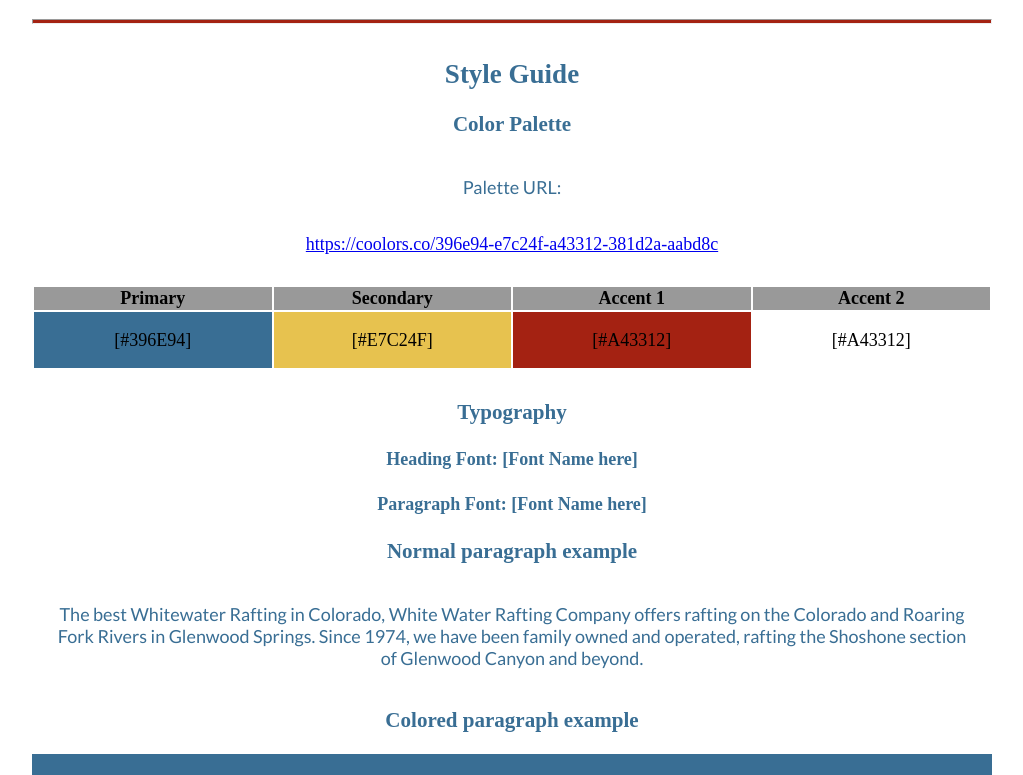
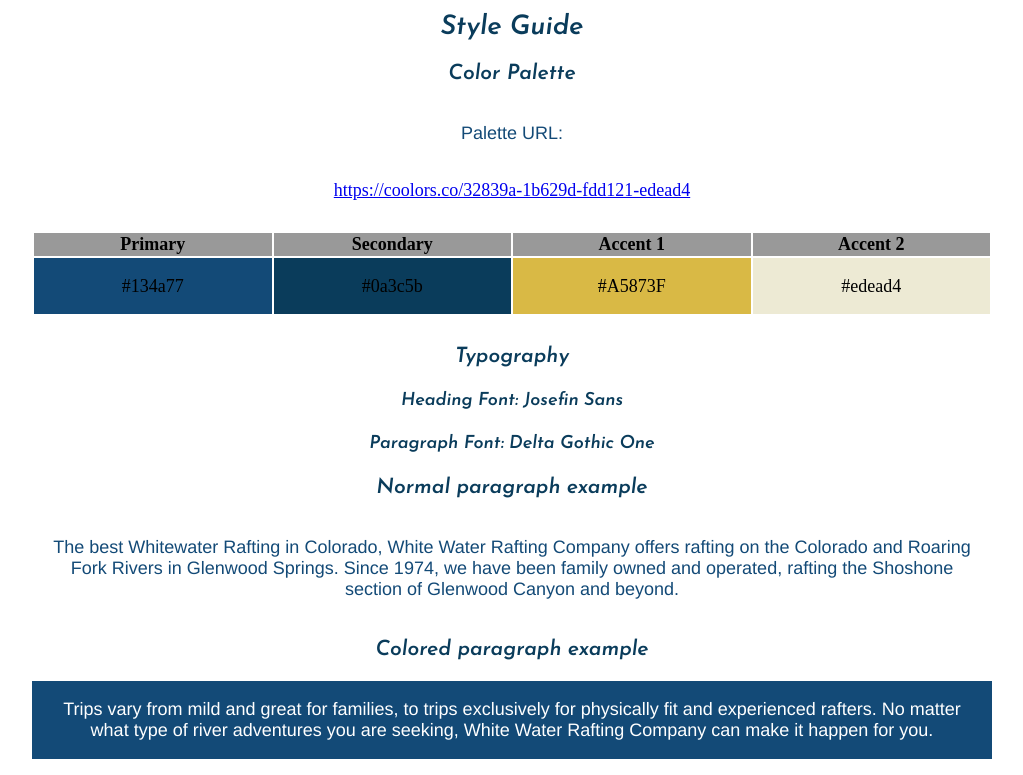
Before and after one commit to Susan-Welch/wdd130, a plain HTML site: page wwr/site-plan-rafting.html in a window 1280 px wide. Shown: the part 1337-2112 px from the top of the page, without its empty margins (128-1151 px from the left). Drawn offline with Linux system fonts and the light colour scheme; a web font is replaced by a local one.

Commit message:
Site-Plan

```diff
--- a/wwr/site-plan-rafting.html
+++ b/wwr/site-plan-rafting.html
@@ -46,8 +46,8 @@
 
     <!-- Copy and paste the URL to your finished palette below. Replace the href value that is there with yours. Make sure to paste it into both the href value and the content text of the <a> tag -->
     <p>Palette URL:</p>
-    <a href="https://coolors.co/396e94-e7c24f-a43312-381d2a-aabd8c"
-      target="_blank">https://coolors.co/396e94-e7c24f-a43312-381d2a-aabd8c</a>
+    <a href="https://coolors.co/134a77-A5873F-D9B945-edead4"
+      target="_blank">https://coolors.co/32839a-1b629d-fdd121-edead4</a>
 
     <table class="colors">
       <tr>
@@ -58,10 +58,10 @@
       </tr>
       <!-- Replace the numbers in the boxes below with your hex color codes. Then switch to the site-plan.css file and change your colors there as well. -->
       <tr>
-        <td class="primary">[#396E94]</td>
-        <td class="secondary">[#E7C24F]</td>
-        <td class="accent1">[#A43312]</td>
-        <td class="accent2">[#A43312]</td>
+        <td class="primary">#134a77</td>
+        <td class="secondary">#0a3c5b</td>
+        <td class="accent1">#A5873F</td>
+        <td class="accent2">#edead4</td>
       </tr>
     </table>
 
@@ -71,11 +71,11 @@
     <!-- Choose a font for your paragraphs (body copy) and headlines. What font(s) have you chosen? Think also about which of your colors above you might use for background and font colors. -->
 
     <h4>
-      Heading Font: [Font Name here]
+      Heading Font: Josefin Sans
       <!-- change this -->
     </h4>
     <h4>
-      Paragraph Font: [Font Name here]
+      Paragraph Font: Delta Gothic One
       <!-- change this -->
     </h4>
     <h3>Normal paragraph example</h3>
--- a/wwr/styles/site-plan-rafting.css
+++ b/wwr/styles/site-plan-rafting.css
@@ -2,29 +2,29 @@
 /* if you are using any Google fonts change the font names below to your fonts.
 Any spaces in your font name should be replaced with a +.
 Fonts are separated by a & */
-@import url('https://fonts.googleapis.com/css2?family=IM+Fell+French+Canon&family=Lato:ital,wght@0,400;0,700;1,400&display=swap');
+@import url('https://fonts.googleapis.com/css2?family=Dela+Gothic+One&family=Josefin+Sans:ital,wght@1,600&display=swap');
 
 :root {
   /* change the values below to your colors from your palette */
-  --primary-color: #396E94   ;
-  --secondary-color: #E7C24F ;
-  --accent1-color: #A42212;
-  --accent2-color: white;
+  --primary-color: #134a77;
+  --secondary-color: #0a3c5b;
+  --accent1-color: #D9B945;
+  --accent2-color: #edead4;
 
   /* change the values below to your chosen font(s) */
-  --heading-font: "IM Fell French Canon";
-  --paragraph-font: Lato, Helvetica, sans-serif;
+  --heading-font: "Josefin Sans";
+  --paragraph-font: "Delta Gothic One", Helvetica, sans-serif;
 
   /* these colors below should be chosen from among your palette colors above */
-  --headline-color-on-white: #396E94;  /* headlines on a white background */
-  --headline-color-on-color: white; /* headlines on a colored background */
-  --paragraph-color-on-white: #396E94; /* paragraph text on a white background */
+  --headline-color-on-white: #0a3c5b;  /* headlines on a white background */
+  --headline-color-on-color:white; /* headlines on a colored background */
+  --paragraph-color-on-white: #134a77; /* paragraph text on a white background */
   --paragraph-color-on-color: white; /* paragraph text on a colored background */
-  --paragraph-background-color: #396E94  ;
-  --nav-link-color: #396E94;
-  --nav-background-color: #D4AC0D;
-  --nav-hover-link-color: white;
-  --nav-hover-background-color: #396E94;
+  --paragraph-background-color: #134a77;
+  --nav-link-color: white;
+  --nav-background-color: #134a77;
+  --nav-hover-link-color: #0a3c5b;
+  --nav-hover-background-color: #edead4;
 }
 
 
```
